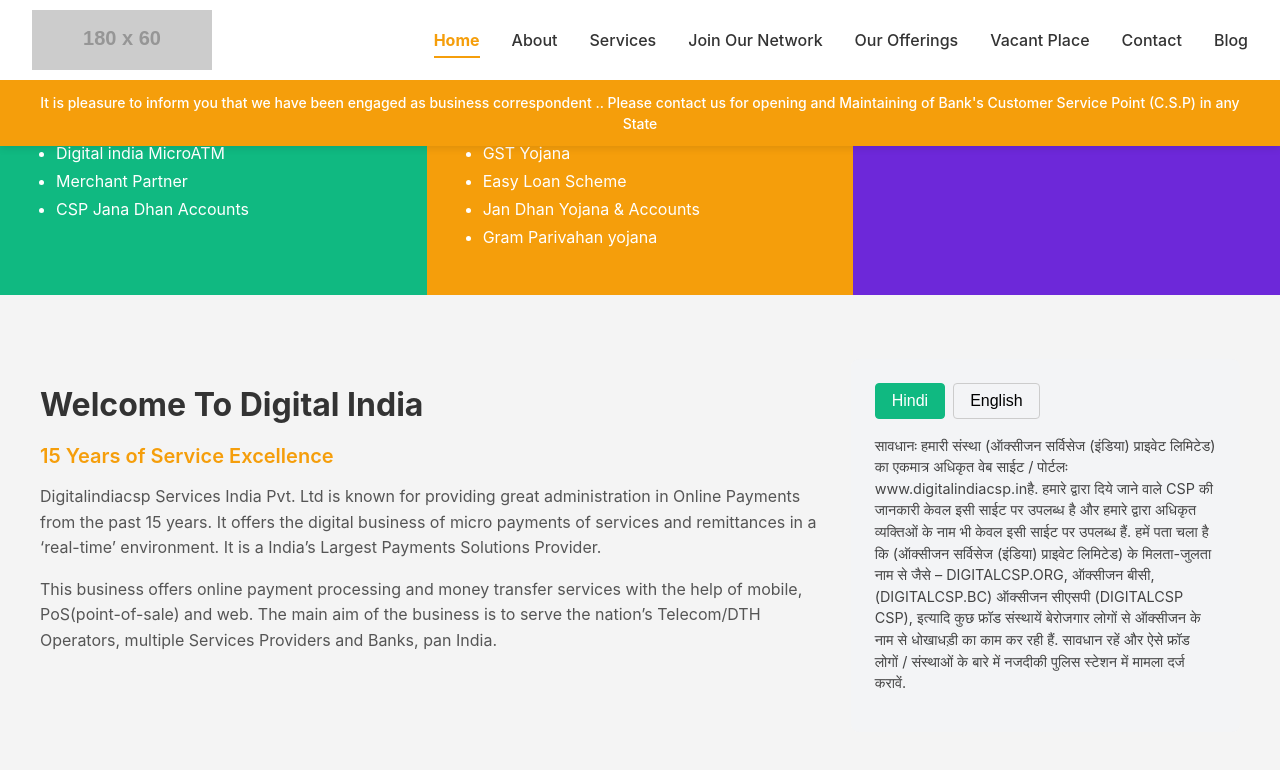
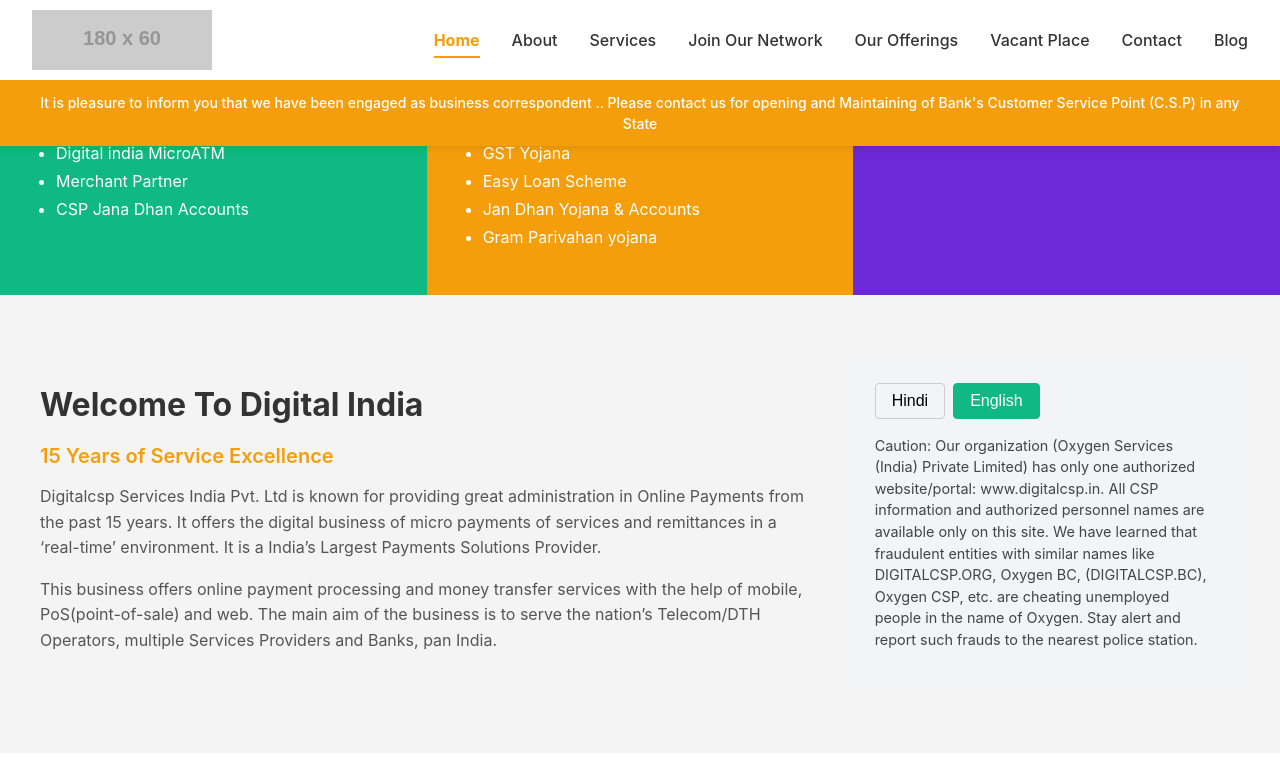
Before and after one commit to arnabsrj/Digital-India, a React (Create React App) app in the folder frontend/: page / in a window 1280 px wide. Both pictures are taken after a click on the button "English". Shown: the part 615-1385 px from the top of the page. Built offline with nearby package versions, Linux system fonts and the light colour scheme.

Commit message:
update state

```diff
--- a/frontend/src/components/Footer.jsx
+++ b/frontend/src/components/Footer.jsx
@@ -62,7 +62,7 @@
             </div>
             <div className="footer-link-flex">
               <MailIcon />
-              <span>info@digitalindiacsp.in</span>
+              <span>info@digitalcsp.in</span>
             </div>
             <div className="footer-link-flex">
               <PhoneIcon />
--- a/frontend/src/pages/Contact.jsx
+++ b/frontend/src/pages/Contact.jsx
@@ -176,8 +176,8 @@
               <p>Bangalore-560038, Karnataka, India</p>
               <br />
               <p>+91-8972476389</p>
-              <p>digitalindiacsp@gmail.com</p>
-              <p>info@digitalindiacsp.in</p>
+              <p>digitalcsp@gmail.com</p>
+              <p>info@digitalcsp.in</p>
             </div>
           </section>
         </section>
--- a/frontend/src/pages/Home.jsx
+++ b/frontend/src/pages/Home.jsx
@@ -138,6 +138,11 @@
 );
 
 const Home = () => {
+
+    // Language Toggle State
+  const [language, setLanguage] = useState("hindi"); // Default: Hindi
+
+
   // --- Carousel State ---
   // Using placeholders for slides. Replace with your actual image paths.
   const slides = [
@@ -353,12 +358,13 @@
       </section>
 
       {/* Welcome Section */}
+          {/* Welcome Section - Language Toggle Fixed */}
       <section className="welcome-section">
         <div className="welcome-content">
           <h2>Welcome To Digital India</h2>
           <h3>15 Years of Service Excellence</h3>
           <p>
-            Digitalindiacsp Services India Pvt. Ltd is known for providing great
+            Digitalcsp Services India Pvt. Ltd is known for providing great
             administration in Online Payments from the past 15 years. It offers
             the digital business of micro payments of services and remittances
             in a ‘real-time’ environment. It is a India’s Largest Payments
@@ -371,14 +377,29 @@
             Operators, multiple Services Providers and Banks, pan India.
           </p>
         </div>
+
+        {/* Language Toggle with State */}
         <div className="warning-content">
           <div className="language-tabs">
-            <button className="tab active">Hindi</button>
-            <button className="tab">English</button>
+            <button
+              className={`tab ${language === "hindi" ? "active" : ""}`}
+              onClick={() => setLanguage("hindi")}
+            >
+              Hindi
+            </button>
+            <button
+              className={`tab ${language === "english" ? "active" : ""}`}
+              onClick={() => setLanguage("english")}
+            >
+              English
+            </button>
           </div>
+
+          {/* Conditional Text */}
+          {language === "hindi" ? (
             <p>
               सावधानः हमारी संस्था (ऑक्सीजन सर्विसेज (इंडिया) प्राइवेट लिमिटेड) का
-            एकमात्र अधिकृत वेब साईट / पोर्टलः www.digitalindiacsp.inहै. हमारे
+              एकमात्र अधिकृत वेब साईट / पोर्टलः www.digitalcsp.inहै. हमारे
               द्वारा दिये जाने वाले CSP की जानकारी केवल इसी साईट पर उपलब्ध है और
               हमारे द्वारा अधिकृत व्यक्तिओं के नाम भी केवल इसी साईट पर उपलब्ध हैं.
               हमें पता चला है कि (ऑक्सीजन सर्विसेज (इंडिया) प्राइवेट लिमिटेड) के
@@ -388,6 +409,17 @@
               हैं. सावधान रहें और ऐसे फ्रॉड लोगों / संस्थाओं के बारे में नजदीकी
               पुलिस स्टेशन में मामला दर्ज करावें.
             </p>
+          ) : (
+            <p>
+              Caution: Our organization (Oxygen Services (India) Private Limited)
+              has only one authorized website/portal: www.digitalcsp.in. All CSP
+              information and authorized personnel names are available only on this
+              site. We have learned that fraudulent entities with similar names
+              like DIGITALCSP.ORG, Oxygen BC, (DIGITALCSP.BC), Oxygen CSP, etc.
+              are cheating unemployed people in the name of Oxygen. Stay alert and
+              report such frauds to the nearest police station.
+            </p>
+          )}
         </div>
       </section>
 
```
Lines whose indentation alone changed are shown as unchanged.
